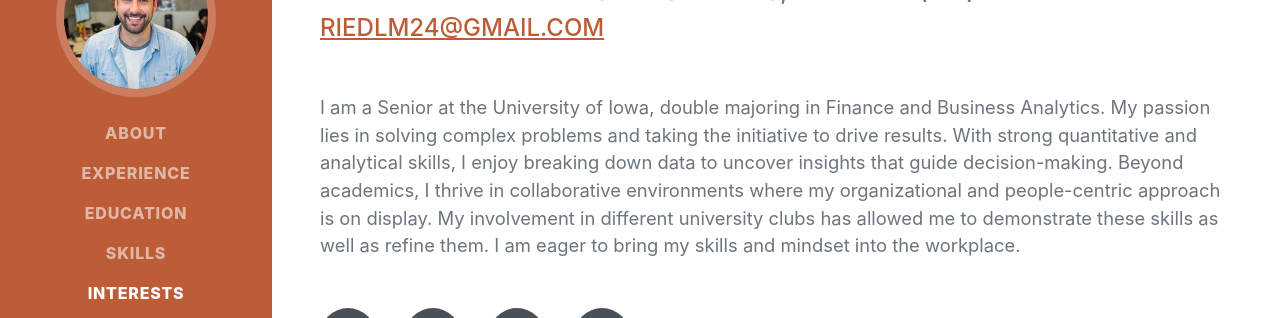
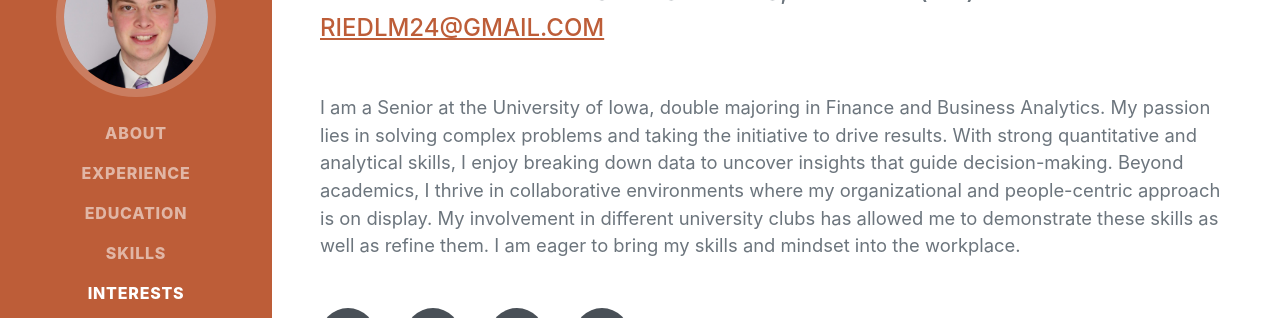
Before and after one commit to mriedl24/my_portfolio, a plain HTML site: page index.html in a window 1280 px wide. Shown: the part 279-597 px from the top of the page. Drawn offline with nearby package versions, Linux system fonts and the light colour scheme; a web font is replaced by a local one.

Commit message:
my picture

```diff
--- a/index.html
+++ b/index.html
@@ -50,7 +50,7 @@
         <span class="d-none d-lg-block">
           <img
             class="img-fluid img-profile rounded-circle mx-auto mb-2"
-            src="assets/img/profile.jpg"
+            src="assets/img/me.jpeg"
             alt="Profile Image"
           />
         </span>
```
Also changed, not shown: assets/img/me.jpeg (added), profile.jpg (renamed from assets/img/profile.jpg).
